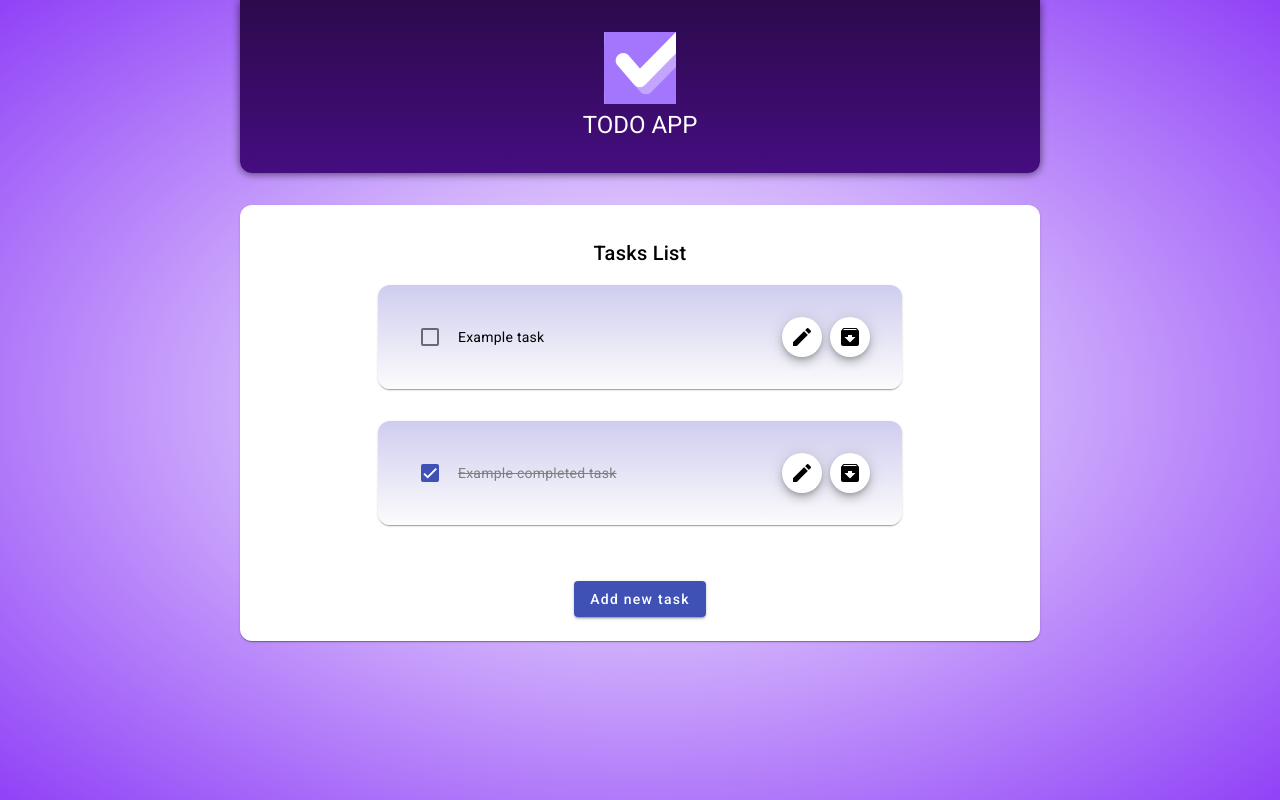
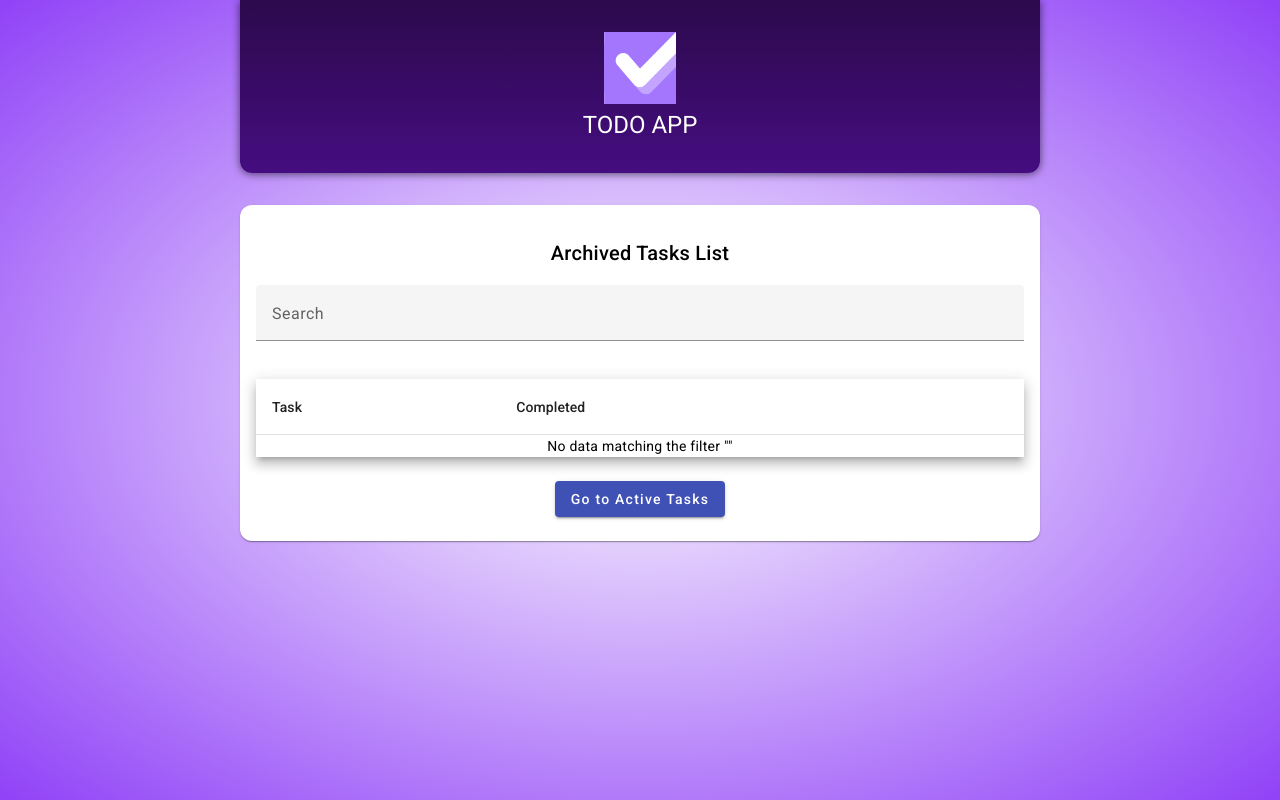
Before and after one commit to mich4l5ki/todo-app-angular, an Angular app: page /archived-tasks in a window 1280 px wide. Before the commit this address led to /. Built offline with nearby package versions, Linux system fonts and the light colour scheme.

Commit message:
Route to archived tasks

```diff
--- a/src/app/app.component.html
+++ b/src/app/app.component.html
@@ -3,5 +3,5 @@
 </header>
 
 <main>
-  <app-tasks/>
+  <router-outlet />
 </main>
--- a/src/app/app.component.ts
+++ b/src/app/app.component.ts
@@ -1,10 +1,10 @@
 import { Component } from '@angular/core';
 import { HeaderComponent } from "./header/header.component";
-import { TasksComponent } from "./tasks/tasks.component";
+import { RouterOutlet } from '@angular/router';
 
 @Component({
   selector: 'app-root',
-  imports: [HeaderComponent, TasksComponent],
+  imports: [HeaderComponent, RouterOutlet],
   templateUrl: './app.component.html',
   styleUrl: './app.component.scss'
 })
--- a/src/app/app.routes.ts
+++ b/src/app/app.routes.ts
@@ -1,3 +1,19 @@
 import { Routes } from '@angular/router';
+import { TasksComponent } from './tasks/tasks.component';
+import { ArchivedTasksComponent } from './archived-tasks/archived-tasks.component';
 
-export const routes: Routes = [];
+export const routes: Routes = [
+    {
+        path: '',
+        redirectTo: '/active-tasks',
+        pathMatch: "full"
+    },
+    {
+        path: 'active-tasks', // <your-domain>/active-tasks
+        component: TasksComponent
+    },
+    {
+        path: 'archived-tasks', // <your-domain>/archived-tasks
+        component: ArchivedTasksComponent
+    },
+];
--- /dev/null
+++ b/src/app/archived-tasks/archived-tasks.component.html
@@ -0,0 +1,49 @@
+<mat-card class="tasks-card">
+    <mat-card-header>
+        <mat-card-title>Archived Tasks List</mat-card-title>
+    </mat-card-header>
+
+    <mat-form-field>
+        <mat-label>Search</mat-label>
+        <input matInput (keyup)="applySearch($event)" placeholder="task" #input>
+    </mat-form-field>
+
+    <table mat-table [dataSource]="dataSource" class="mat-elevation-z8">
+
+        <ng-container matColumnDef="task">
+            <th mat-header-cell *matHeaderCellDef> Task </th>
+            <td mat-cell *matCellDef="let element"> {{element.taskName}} </td>
+        </ng-container>
+
+        <ng-container matColumnDef="completion">
+            <th mat-header-cell *matHeaderCellDef> Completed </th>
+            <td mat-cell *matCellDef="let element"> {{element.completed}} </td>
+        </ng-container>
+
+        <ng-container matColumnDef="actions">
+            <th mat-header-cell *matHeaderCellDef></th>
+            <td mat-cell *matCellDef="let element">
+                <div class="button-section">
+                    <button mat-mini-fab color="" (click)="onRestoreTask(element)">
+                        <mat-icon>restore</mat-icon>
+                    </button>
+                    <button mat-mini-fab color="delete" (click)="onDeleteTask(element)">
+                        <mat-icon>delete</mat-icon>
+                    </button>
+                </div>
+            </td>
+        </ng-container>
+
+        <tr mat-header-row *matHeaderRowDef="displayedColumns"></tr>
+        <tr mat-row *matRowDef="let row; columns: displayedColumns"></tr>
+
+        <tr class="mat-row" *matNoDataRow>
+            <td class="mat-cell" colspan="4">No data matching the filter "{{input.value}}"</td>
+        </tr>
+    </table>
+
+    <mat-card-actions style="display: flex; gap: 10px;">
+        <button mat-raised-button color="primary" routerLink="/active-tasks">Go to Active Tasks</button>
+    </mat-card-actions>
+
+</mat-card>
--- /dev/null
+++ b/src/app/archived-tasks/archived-tasks.component.scss
@@ -0,0 +1,46 @@
+.tasks-card {
+    display: flex;
+    flex-direction: column;
+    align-items: center;
+    gap: 1rem;
+    width: 90%;
+    max-width: 50rem;
+    margin: 0 auto 2rem auto;
+    text-align: center;
+    padding: 1rem;
+    border-radius: 12px;
+  }
+
+mat-card-content {
+    width: 80%;
+}
+
+.card-back {
+    position: relative;
+    z-index: -1;
+}
+
+.mat-delete {
+    background-color: rgb(250, 115, 115);
+}
+
+.button-section {
+    display: flex;
+    justify-content: start;
+    gap: 10px;
+}
+
+.mat-mdc-form-field {
+    font-size: 14px;
+    width: 100%;
+  }
+
+.mat-mdc-table {
+    width: 100%;
+    max-height: 200px;
+    overflow: auto;
+}
+
+.mat-column-name {
+    height: 100px;
+}
--- /dev/null
+++ b/src/app/archived-tasks/archived-tasks.component.ts
@@ -0,0 +1,65 @@
+import { AfterViewInit, Component, ViewChild } from '@angular/core';
+import { Observable } from 'rxjs';
+import { Task } from '../tasks/task/task.model';
+import { TasksService } from '../tasks/tasks.service';
+import { MatButtonModule } from '@angular/material/button';
+import { MatCardModule } from '@angular/material/card';
+import { MatTableDataSource, MatTableModule} from '@angular/material/table';
+import { MatIconModule } from '@angular/material/icon';
+import { RouterLink } from '@angular/router';
+import { MatFormField, MatLabel } from '@angular/material/form-field';
+import { MatInputModule } from '@angular/material/input';
+
+@Component({
+  selector: 'app-archived-tasks',
+  imports: [
+    MatButtonModule,
+    MatCardModule,
+    MatTableModule,
+    MatIconModule,
+    RouterLink,
+    MatFormField,
+    MatLabel,
+    MatInputModule
+  ],
+  templateUrl: './archived-tasks.component.html',
+  styleUrl: './archived-tasks.component.scss'
+})
+export class ArchivedTasksComponent {
+  public tasks$!: Observable<Task[]>;
+  constructor(private tasksService: TasksService) {}
+
+  displayedColumns: string[] = ['task', 'completion', 'actions'];
+  dataSource = new MatTableDataSource<Task>([]);
+
+
+  ngOnInit(): void {
+      this.tasks$ = this.tasksService.tasks$;
+      this.filterTasks();
+  }
+
+  onDeleteTask(task: Task): void {
+    if (confirm('Are you sure you want to delete this task?')) {
+      this.tasksService.removeTask(task.id);
+    }
+  }
+
+  onRestoreTask(task: Task): void {
+    if (confirm('Are you sure you want to restore this task?')) {
+      this.tasksService.restoreTask(task.id);
+    }
+    this.filterTasks();
+  }
+
+  filterTasks() {
+    this.tasks$.subscribe(tasks => {
+      const archivedTasks = tasks?.filter(task => task.archived === true) ?? [];
+      this.dataSource.data = archivedTasks;
+    });
+  }
+
+  applySearch(event: Event) {
+    const filterValue = (event.target as HTMLInputElement).value;
+    this.dataSource.filter = filterValue.trim().toLowerCase();
+  }
+}
--- a/src/app/tasks/task/task.component.ts
+++ b/src/app/tasks/task/task.component.ts
@@ -28,12 +28,6 @@ export class TaskComponent {
   readonly TaskEditDialog = inject(MatDialog)
   constructor(private tasksService: TasksService) {}
 
-  onDeleteTask(): void {
-    if (confirm('Are you sure you want to delete this task?')) {
-      this.tasksService.removeTask(this.task.id);
-    }
-  }
-
   onArchiveTask(): void {
     if (confirm('Are you sure you want to archive this task?')) {
       this.tasksService.archiveTask(this.task.id);
--- a/src/app/tasks/tasks.component.html
+++ b/src/app/tasks/tasks.component.html
@@ -15,8 +15,9 @@
         }
     </mat-card-content>
 
-    <mat-card-actions>
+    <mat-card-actions style="display: flex; gap: 10px;">
         <button mat-raised-button color="primary" (click)="onStartAddTask()">Add new task</button>
+        <button mat-raised-button color="" routerLink="/archived-tasks">Archived Tasks</button>
     </mat-card-actions>
 
 </mat-card>
--- a/src/app/tasks/tasks.component.ts
+++ b/src/app/tasks/tasks.component.ts
@@ -8,6 +8,7 @@ import { NgClass } from '@angular/common';
 import { Task } from './task/task.model';
 import { Observable } from 'rxjs';
 import { AsyncPipe } from '@angular/common';
+import { RouterLink } from '@angular/router';
 
 @Component({
   selector: 'app-tasks',
@@ -17,7 +18,8 @@ import { AsyncPipe } from '@angular/common';
     TaskComponent,
     NewTaskComponent,
     NgClass,
-    AsyncPipe
+    AsyncPipe,
+    RouterLink
   ],
   templateUrl: './tasks.component.html',
   styleUrl: './tasks.component.scss'
--- a/src/app/tasks/tasks.service.ts
+++ b/src/app/tasks/tasks.service.ts
@@ -18,13 +18,13 @@ export class TasksService {
   }
   private tasksSubject = new BehaviorSubject<Task[]>([
     {
-      id: 't1',
+      id: '1',
       taskName: 'Example task',
       completed: false,
       archived: false
     },
     {
-      id: 't2',
+      id: '2',
       taskName: 'Example completed task',
       completed: true,
       archived: false
@@ -60,6 +60,15 @@ export class TasksService {
     this.saveTasks();
   }
 
+  restoreTask(id: string): void {
+    const updatedTask = this.tasksSubject.getValue().find((task) => task.id === id);
+    if (updatedTask) {
+      updatedTask.archived = false;
+      updatedTask.completed = false;
+    }
+    this.saveTasks();
+  }
+
   changeCompletedStatus(id: string, completed: boolean): void {
     const updatedTask = this.tasksSubject.getValue().find((task) => task.id === id);
     if (updatedTask) {
```
